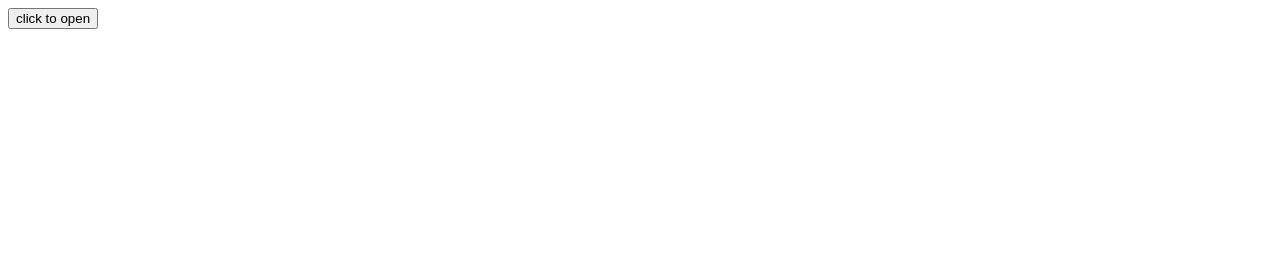
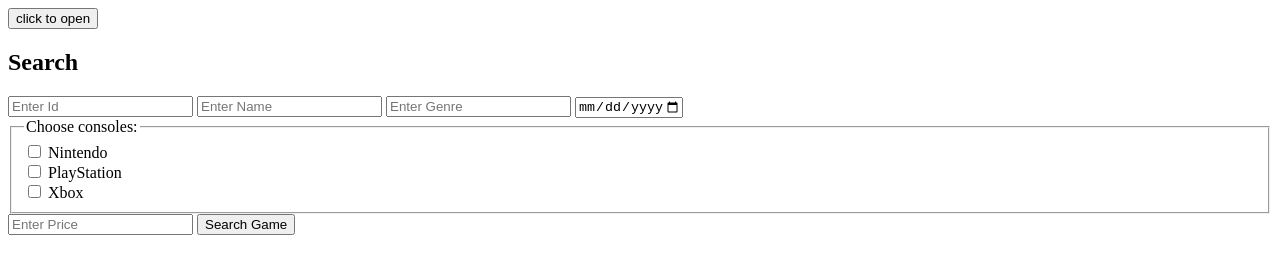
Before and after one commit to Edgartheprogrammer/CRUD-app, a website: page index.html in a window 1280 px wide. Drawn offline with Linux system fonts and the light colour scheme; no server answers.

Commit message:
sections added to html

```diff
--- a/index.html
+++ b/index.html
@@ -3,11 +3,46 @@
 <head>
     <meta charset="UTF-8">
     <meta name="viewport" content="width=device-width, initial-scale=1.0">
+    <title>Document</title>
 
-    <title>Document</title>
 </head>
 <body>
+
     <button id="loadContent" onclick="getGames()">click to open</button>
+
+    <section class="section-edit">
+        <h2>Search</h2>
+
+        <input id="Id" placeholder="Enter Id">
+        <input id="Name" placeholder="Enter Name">
+        <input id="Genre" placeholder="Enter Genre">
+        <input id="ReleaseDate" type="date" max="2025-12-31" placeholder="Enter Release Date">
+
+        <fieldset>
+    <legend>Choose consoles:</legend>
+    <label><input type="checkbox" name="console" value="nintendo"> Nintendo</label><br>
+    <label><input type="checkbox" name="console" value="playstation"> PlayStation</label><br>
+    <label><input type="checkbox" name="console" value="xbox"> Xbox</label><br>
+        </fieldset>
+
+<input id="Price" type="number" step="0.01" placeholder="Enter Price" >
+
+<button id="search" onclick="searchGame()">Search Game</button>
+
+
+</section>
+
+
+
+
+
+
+
+    <section class="section-table">
+        <table id="gameTable">
+
+        </table>
+    </section>
 
     <script src="./src/script/services.js"></script>
 </body>
--- a/server/database.json
+++ b/server/database.json
@@ -24,7 +24,7 @@
       "id": "3",
       "name": "The Witcher 3: Wild Hunt",
       "genre": "Action RPG",
-      "platform": "PlayStation 4, Xbox One, Nintendo Switch",
+      "platform": "PlayStation, Xbox One, Nintendo Switch",
       "release_date": "May 19, 2015",
       "price": 39.99,
       "image": "https://example.com/botw-cover.jpg",
@@ -33,7 +33,7 @@
     {
       "name": "Red Dead Redemption 2",
       "genre": "Action-adventure",
-      "platform": "PlayStation 4, Xbox One",
+      "platform": "PlayStation, Xbox One",
       "release_date": "October 26, 2018",
       "price": 59.98,
       "image": "https://example.com/botw-cover.jpg",
```
